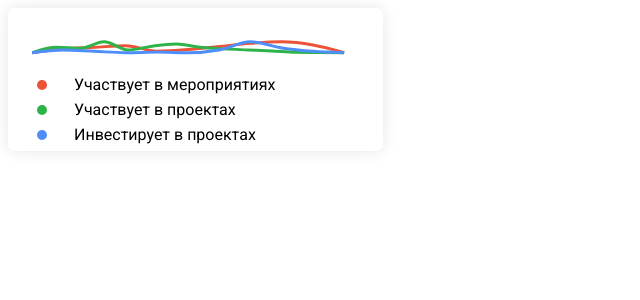
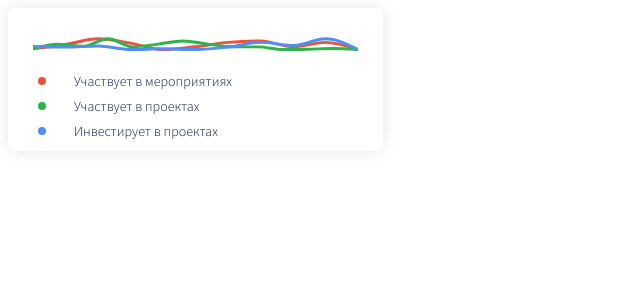
Before and after one commit to Skressed/graphs, a Vue app: page / in a window 1280 px wide. Shown: the top 300 px of the page, without its empty margins (0-640 px from the left). Built offline with nearby package versions, Linux system fonts and the light colour scheme.

Commit message:
refactoring

```diff
--- a/src/App.vue
+++ b/src/App.vue
@@ -12,23 +12,37 @@ export default {
   name: 'App',
   data () {
     return {
-      data: {
-        meetings: mockedData.meetings,
-        projects: mockedData.projects,
-        investments: mockedData.investments
-      },
+      timerId: 0,
+      data: mockedData[0],
+    }
+  },
+  created () {
+    this.timerId = setInterval(this.setData, 5000);
+  },
+  methods: {
+    setData() {
+      const currentIndex = mockedData.indexOf(this.data);
+      if (currentIndex === mockedData.length-1) {
+        this.data = mockedData[0];
+        return;
+      }
+      this.data = mockedData[currentIndex + 1];
     }
   },
   components: {
     'graph': graph,
+  },
+  destroyed() {
+    clearInterval(this.timerId);
   }
 }
 </script>
 
 <style>
-@import url('https://fonts.googleapis.com/css2?family=Roboto:wght@100;300;400;500&display=swap');
+@import url('https://fonts.googleapis.com/css2?family=Source+Sans+Pro:wght@300&display=swap');
 
 html {
-  font-family: 'Roboto', sans-serif;
+  font-family: 'Source Sans Pro', sans-serif;
+  font-size: 14px;
 }
 </style>
--- a/src/components/Graph.vue
+++ b/src/components/Graph.vue
@@ -10,9 +10,9 @@
       </svg>
     </div>
     <svg id="annotation" width="375" height="80">
-      <circle cx="8" cy="15" r="5" fill="#ED5338"/><text x="40" y="20">Участвует в мероприятиях</text>
-      <circle cx="8" cy="40" r="5" fill="#2EB349"/><text x="40" y="45">Участвует в проектах</text>
-      <circle cx="8" cy="65" r="5" fill="#4E8EF8"/><text x="40" y="70">Инвестирует в проектах</text>
+      <circle cx="8" cy="15" r="4" fill="#ED5338"/><text x="40" y="20" fill="#111B42">Участвует в мероприятиях</text>
+      <circle cx="8" cy="40" r="4" fill="#2EB349"/><text x="40" y="45" fill="#111B42">Участвует в проектах</text>
+      <circle cx="8" cy="65" r="4" fill="#4E8EF8"/><text x="40" y="70" fill="#111B42">Инвестирует в проектах</text>
     </svg>
   </div>
 </template>
@@ -41,7 +41,7 @@ export default {
   },
   computed: {
     rangeX() {
-      const width = this.width - this.margin;
+      const width = this.width;
       return [0, width];
     },
     rangeY() {
@@ -78,7 +78,8 @@ export default {
 
 <style>
 #graph {
-  margin: 24px;
+  margin: 25px;
+  margin-top: 21px;
   margin-bottom: 8px;
 }
 
@@ -92,12 +93,12 @@ export default {
 
 #annotation {
   margin-left: 26px;
-  margin-bottom: 12px;
 }
 
 .line {
   fill: none;
   stroke-width: 3;
+  animation: 1s;
 }
 
 .meetingsLine {
--- a/src/fixtures/mockData.json
+++ b/src/fixtures/mockData.json
@@ -1,5 +1,17 @@
-{
-    "meetings": [0, 25, 35, 45, 10, 20, 40, 60, 70, 50, 0],
-    "projects": [0, 50, 40, 100, 25, 60, 80, 50, 35, 25, 15, 3, 2, 0],
-    "investments": [0, 20, 10, 0, 4, 0, 20, 80, 35, 10, 0]
-}
+[
+    {
+        "meetings": [0, 25, 35, 45, 10, 20, 40, 60, 70, 50, 0],
+        "projects": [0, 50, 40, 100, 25, 60, 80, 50, 35, 25, 15, 3, 2, 0],
+        "investments": [0, 20, 10, 0, 4, 0, 20, 80, 35, 10, 0]
+    },
+    {
+        "meetings": [5, 35, 75, 45, 0, 20, 50, 60, 20, 50, 0],
+        "projects": [10, 50, 30, 100, 25, 50, 80, 50, 25, 25, 0, 3, 10, 0],
+        "investments": [25, 20, 30, 0, 6, 0, 20, 60, 35, 90, 0]
+    },
+    {
+        "meetings": [55, 65, 10, 45, 10, 50, 40, 25, 70, 50, 0],
+        "projects": [0, 10, 40, 160, 25, 60, 5, 50, 35, 55, 15, 3, 2, 0],
+        "investments": [0, 40, 10, 30, 4, 0, 20, 20, 35, 15, 0]
+    }
+]
```
